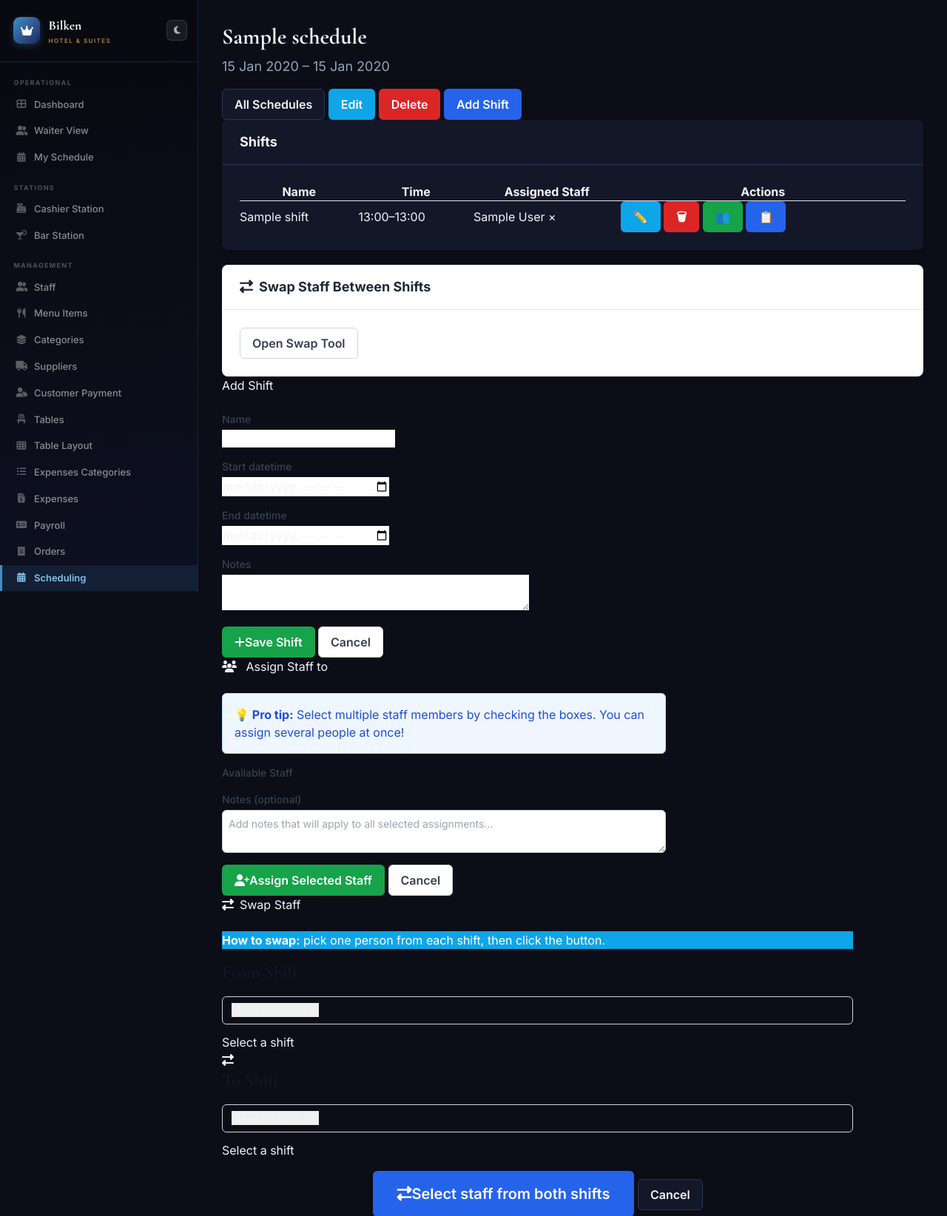
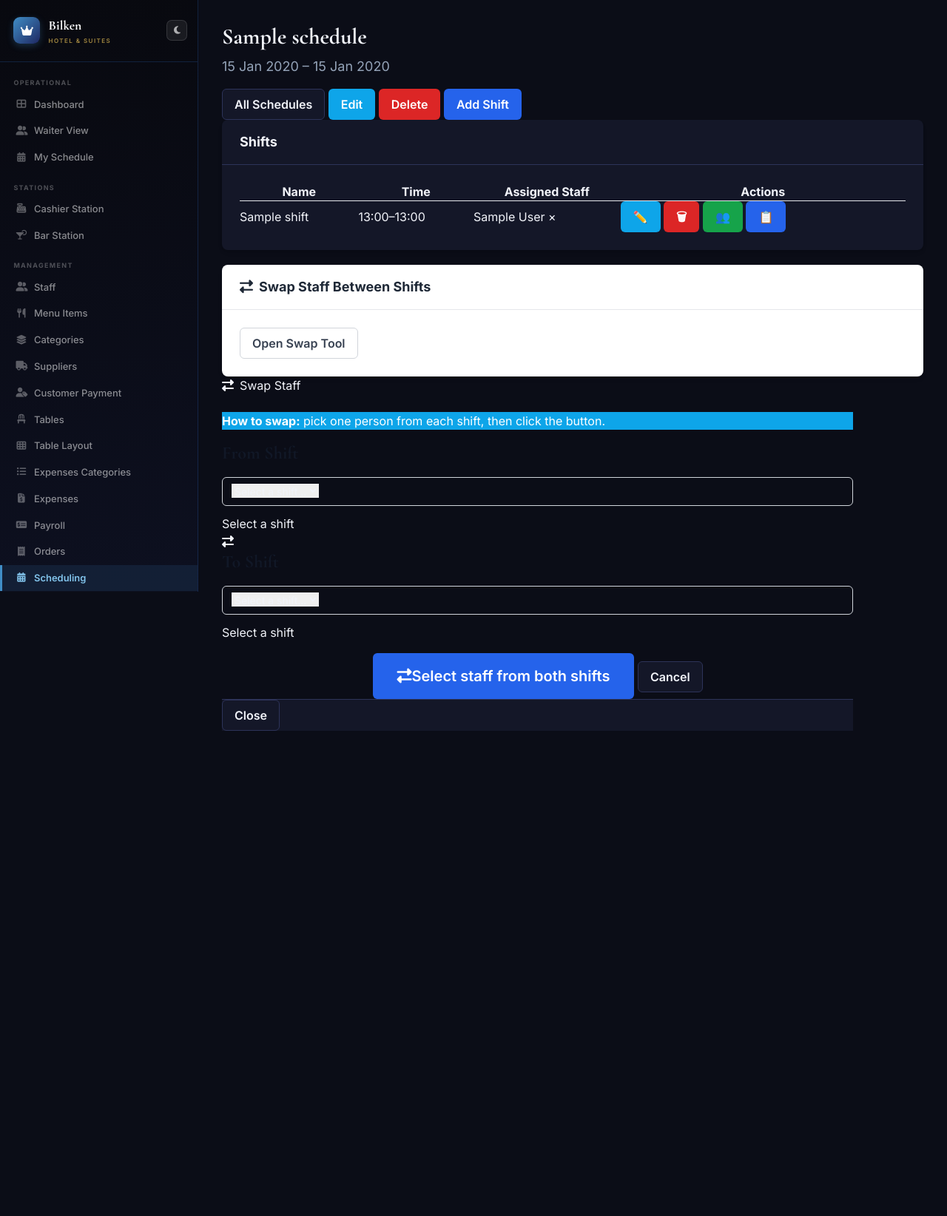
Before and after one commit to nyoroku/bilkanhotel, a Django app: page /schedules/1/ in a window 1280 px wide. Shown: the top 1644 px of the page at 74% size. After the commit the page ends 988 px from the top, so only its background shows below. Run offline with Django 5.2, Linux system fonts and the light colour scheme; a user stored in the database is signed in; tables that the repository leaves empty hold one stand-in row (values such as "Sample post"); some libraries are stand-ins or nearby versions.

Commit message:
Final modal reliability fix: global scoping and class renaming

```diff
--- a/schedule/templates/schedule/schedule_detail.html
+++ b/schedule/templates/schedule/schedule_detail.html
@@ -227,7 +227,7 @@
             <a href="{% url 'schedule:schedule_list' %}" class="inline-flex items-center justify-center px-4 py-2 border rounded-md font-semibold focus:outline-none transition ease-in-out duration-150" style="background: var(--surface); border-color: var(--border); color: var(--txt1);">All Schedules</a>
             <a href="{% url 'schedule:schedule_edit' schedule.pk %}" class="inline-flex items-center justify-center px-4 py-2 border border-transparent rounded-md font-semibold focus:outline-none transition ease-in-out duration-150 bg-sky-500 hover:bg-sky-600 text-white">Edit</a>
             <a href="{% url 'schedule:schedule_delete' schedule.pk %}" class="inline-flex items-center justify-center px-4 py-2 border border-transparent rounded-md font-semibold focus:outline-none transition ease-in-out duration-150 bg-red-600 hover:bg-red-700 text-white">Delete</a>
-            <button class="inline-flex items-center justify-center px-4 py-2 border border-transparent rounded-md font-semibold focus:outline-none transition ease-in-out duration-150 bg-blue-600 hover:bg-blue-700 text-white" onclick="toggleModal('add-shift-modal')">Add Shift</button>
+            <button class="inline-flex items-center justify-center px-4 py-2 border border-transparent rounded-md font-semibold focus:outline-none transition ease-in-out duration-150 bg-blue-600 hover:bg-blue-700 text-white" onclick="window.toggleModal('add-shift-modal')">Add Shift</button>
         </div>
     </div>
 </div>
@@ -254,7 +254,7 @@
           <td class="buttons are-small">
             <a href="{% url 'schedule:shift_edit' shift.pk %}" class="inline-flex items-center justify-center px-4 py-2 border border-transparent rounded-md font-semibold focus:outline-none transition ease-in-out duration-150 bg-sky-500 hover:bg-sky-600 text-white" title="Edit Shift">✏️</a>
             <a href="{% url 'schedule:shift_delete' shift.pk %}" class="inline-flex items-center justify-center px-4 py-2 border border-transparent rounded-md font-semibold focus:outline-none transition ease-in-out duration-150 bg-red-600 hover:bg-red-700 text-white" title="Delete Shift">🗑</a>
-            <button class="inline-flex items-center justify-center px-4 py-2 border border-transparent rounded-md font-semibold focus:outline-none transition ease-in-out duration-150 bg-green-600 hover:bg-green-700 text-white" onclick="openAssignModal('{{ shift.id }}','{{ shift.name|escapejs }}')" title="Assign Staff">👥</button>
+            <button class="inline-flex items-center justify-center px-4 py-2 border border-transparent rounded-md font-semibold focus:outline-none transition ease-in-out duration-150 bg-green-600 hover:bg-green-700 text-white" onclick="window.openAssignModal('{{ shift.id }}','{{ shift.name|escapejs }}')" title="Assign Staff">👥</button>
             <a href="{% url 'schedule:shift_handover_summary' shift.id %}" class="inline-flex items-center justify-center px-4 py-2 border border-transparent rounded-md font-semibold focus:outline-none transition ease-in-out duration-150 bg-blue-600 hover:bg-blue-700 text-white" title="Handover Report">📋</a>
           </td>
         </tr>
@@ -280,10 +280,10 @@
 <!-- ----------  MODALS  ---------- -->
 
 <!-- Add Shift -->
-<div class="modal" id="add-shift-modal">
-  <div class="modal-background" onclick="toggleModal('add-shift-modal')"></div>
+<div class="bh-modal" id="add-shift-modal">
+  <div class="modal-background" onclick="window.toggleModal('add-shift-modal')"></div>
   <div class="modal-card">
-    <header class="modal-card-head"><p class="modal-card-title">Add Shift</p><button class="delete" onclick="toggleModal('add-shift-modal')"></button></header>
+    <header class="modal-card-head"><p class="modal-card-title">Add Shift</p><button class="delete" onclick="window.toggleModal('add-shift-modal')"></button></header>
     <form id="add-shift-form" method="post" action="{% url 'schedule:shift_create' schedule.pk %}">
       {% csrf_token %}
       <section class="modal-card-body">
@@ -335,8 +335,8 @@
 </div>
 
 <!-- Enhanced Multi-User Assignment Modal -->
-<div class="modal" id="assign-modal">
-  <div class="modal-background" onclick="toggleModal('assign-modal')"></div>
+<div class="bh-modal" id="assign-modal">
+  <div class="modal-background" onclick="window.toggleModal('assign-modal')"></div>
   <div class="modal-card" style="max-width: 600px;">
     <header class="modal-card-head">
       <p class="modal-card-title">
@@ -344,7 +344,7 @@
         Assign Staff to <span id="assign-shift-name"></span>
         <span id="selected-count" class="selected-count" style="display: none;">0 selected</span>
       </p>
-      <button class="delete" onclick="toggleModal('assign-modal')"></button>
+      <button class="delete" onclick="window.toggleModal('assign-modal')"></button>
     </header>
     <form method="post" action="{% url 'schedule:shift_assignment_create' %}" id="multi-assign-form">
       {% csrf_token %}
@@ -466,11 +466,20 @@
   ];
 {% endfor %}
 
-function toggleModal(id){
+window.toggleModal = function(id) {
   const m=document.getElementById(id);
+  if(!m) return;
   m.classList.toggle('is-active');
+
+  // Direct style toggle as final safety
+  if (m.classList.contains('is-active')) {
+      m.style.setProperty('display', 'flex', 'important');
+  } else {
+      m.style.setProperty('display', 'none', 'important');
+  }
+
   if(id==='improved-swap-modal'&&!m.classList.contains('is-active')) resetSwapModal();
-  if(id==='assign-modal'&&!m.classList.contains('is-active') && typeof resetAssignModal === 'function') resetAssignModal();
+  if(id==='assign-modal'&&!m.classList.contains('is-active') && typeof window.resetAssignModal === 'function') window.resetAssignModal();
   if(id==='add-shift-modal'&&!m.classList.contains('is-active')) resetShiftModal();
 }
 
@@ -587,25 +596,13 @@
 });
 
 window.openAssignModal = function(shiftId, name) {
-  console.log("openAssignModal called with:", shiftId, name);
-
-  const shiftIdInput = document.getElementById('assign-shift-id');
-  const shiftNameSpan = document.getElementById('assign-shift-name');
-  if (shiftIdInput) shiftIdInput.value = shiftId;
-  if (shiftNameSpan) shiftNameSpan.textContent = name;
-
+  document.getElementById('assign-shift-id').value = shiftId;
+  document.getElementById('assign-shift-name').textContent = name;
   const container = document.getElementById('multi-user-select');
   if (container) container.innerHTML = '<div class="p-4 text-center">Loading staff...</div>';
 
   try {
-      // Fallback visibility toggle
-    const m = document.getElementById('assign-modal');
-    if (m) {
-        m.classList.add('is-active');
-        m.style.setProperty('display', 'flex', 'important');
-    }
-
-    // window.toggleModal('assign-modal'); // Replaced by direct toggle above for certainty
+      window.toggleModal('assign-modal');
   } catch(e) {
       console.error("Error toggling modal:", e);
   }
```
